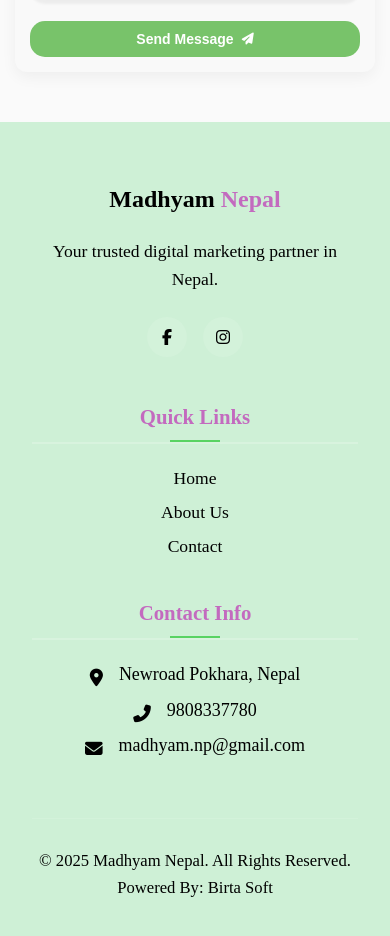
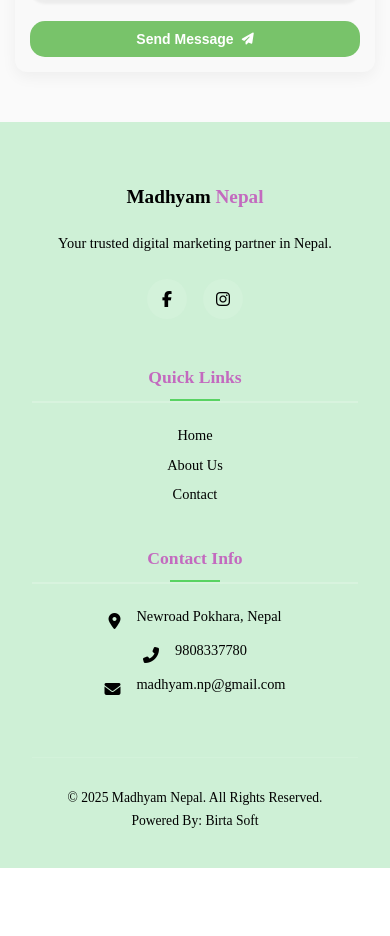
Before and after one commit to anushadhakal/MadhyamNepal, a React (Vite) app: page / in a window 390 px wide. Shown: the part 7222-8158 px from the top of the page. After the commit the page ends 8090 px from the top, so only its background shows below. Built offline with nearby package versions, Linux system fonts and the light colour scheme.

Commit message:
minor changes

```diff
--- a/src/Components/Footer.module.css
+++ b/src/Components/Footer.module.css
@@ -1,4 +1,3 @@
-
 .footer {
   background-color: #cef0d6;
   color: #C36ABF;
@@ -174,8 +173,7 @@
 .copyright {
   color: black;
   font-size: 1.04rem;
- margin-bottom: 7px;
-
+  margin-bottom: 7px;
 }
 
 
@@ -211,6 +209,31 @@
   .contactInfo li {
     justify-content: center;
   }
+
+  /* Adjusted font sizes for tablets */
+  .footer {
+    font-size: medium;
+  }
+
+  .logoText {
+    font-size: 1.3rem;
+  }
+
+  .description {
+    font-size: 1rem;
+  }
+
+  .linkTitle {
+    font-size: 1.2rem;
+  }
+
+  .links a {
+    font-size: 1rem;
+  }
+
+  .copyright {
+    font-size: 0.95rem;
+  }
 }
 
 @media screen and (max-width: 480px) {
@@ -225,4 +248,37 @@
   .logoContainer {
     justify-content: center;
   }
+
+  /* Further reduced font sizes for mobile phones */
+  .footer {
+    font-size: small;
+  }
+
+  .logoText {
+    font-size: 1.2rem;
+  }
+
+  .description {
+    font-size: 0.9rem;
+  }
+
+  .linkTitle {
+    font-size: 1.1rem;
+  }
+
+  .links a {
+    font-size: 0.9rem;
+  }
+
+  .contactInfo li {
+    font-size: 0.9rem;
+  }
+
+  .contactInfo li i {
+    font-size: 1rem;
+  }
+
+  .copyright {
+    font-size: 0.85rem;
+  }
 }
```
